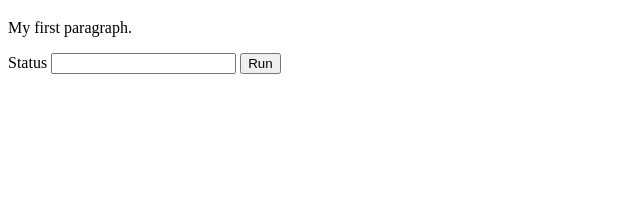
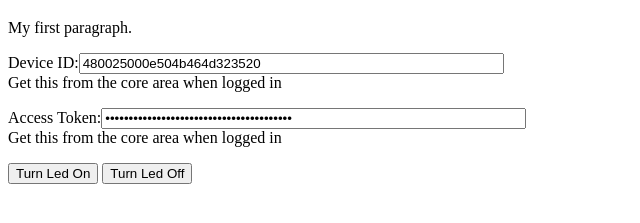
Before and after one commit to athammana/AutomaticSaltSpreader, a plain HTML site: page index.html in a window 1280 px wide. Shown: the part 61-284 px from the top of the page, without its empty margins (0-640 px from the left). Drawn offline with nearby package versions, Linux system fonts and the light colour scheme.

Commit message:
Sort of got ajax to working with leds

```diff
--- a/index.html
+++ b/index.html
@@ -10,11 +10,37 @@
 	<h1>My First Heading</h1>
 	<p>My first paragraph.</p>
 
-	<form action = "https://api.particle.io/v1/devices/480025000e504b464d323520/led?access_token=2914fec95e7f2ed423645e2d456604076901a3fd" method="POST">
-		<label for="status">Status</label>
-		<input id="status" type="text" name="arg">
-		<button type="submit">Run</button>
+	<form name="myForm" method="POST" id="myFormId">
+		<p>Device ID:<input id="deviceId" name="myCoreID" size=50 value="480025000e504b464d323520"> <br> Get this from the core area when logged in<br></p>
+		<p>Access Token:<input id="access_token" name="myCoreID" type=password size=50 value="2914fec95e7f2ed423645e2d456604076901a3fd"> <br> Get this from the core area when logged in<br></p>
 	</form>
 
+	<button type="button" onclick="getParticle('on')">Turn Led On</button>
+	<button type="button" onclick="getParticle('on')">Turn Led Off</button>
+
+	<p id="Response"></p>
+
 </body>
+
+<script src="http://ajax.googleapis.com/ajax/libs/jquery/1.11.1/jquery.min.js"></script>
+<script type="text/javascript">
+
+	function getParticle(input){
+		var coreID = document.all.deviceId.value;
+		var accessToken = document.all.access_token.value;
+		var url = "https://api.spark.io/v1/devices/" + coreID + "/led";
+
+        $.ajax({
+			type: "POST",
+			url: url,
+			data: {
+				access_token: accessToken,
+				args: input
+			},
+			success: (data) => {console.log(data);document.getElementById(Response).innerHTML= data},
+	    });
+	}
+
+</script>
+
 </html>
```
